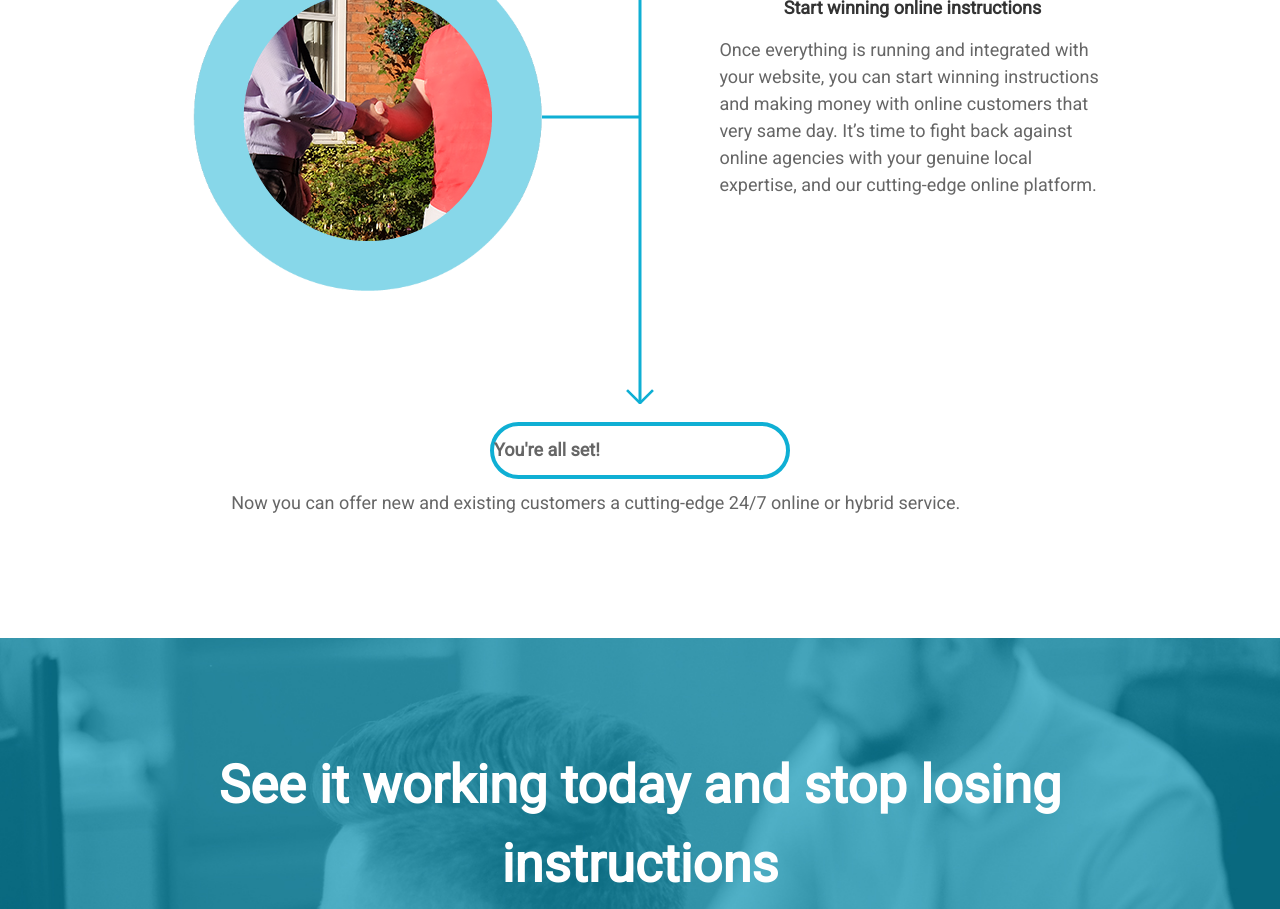
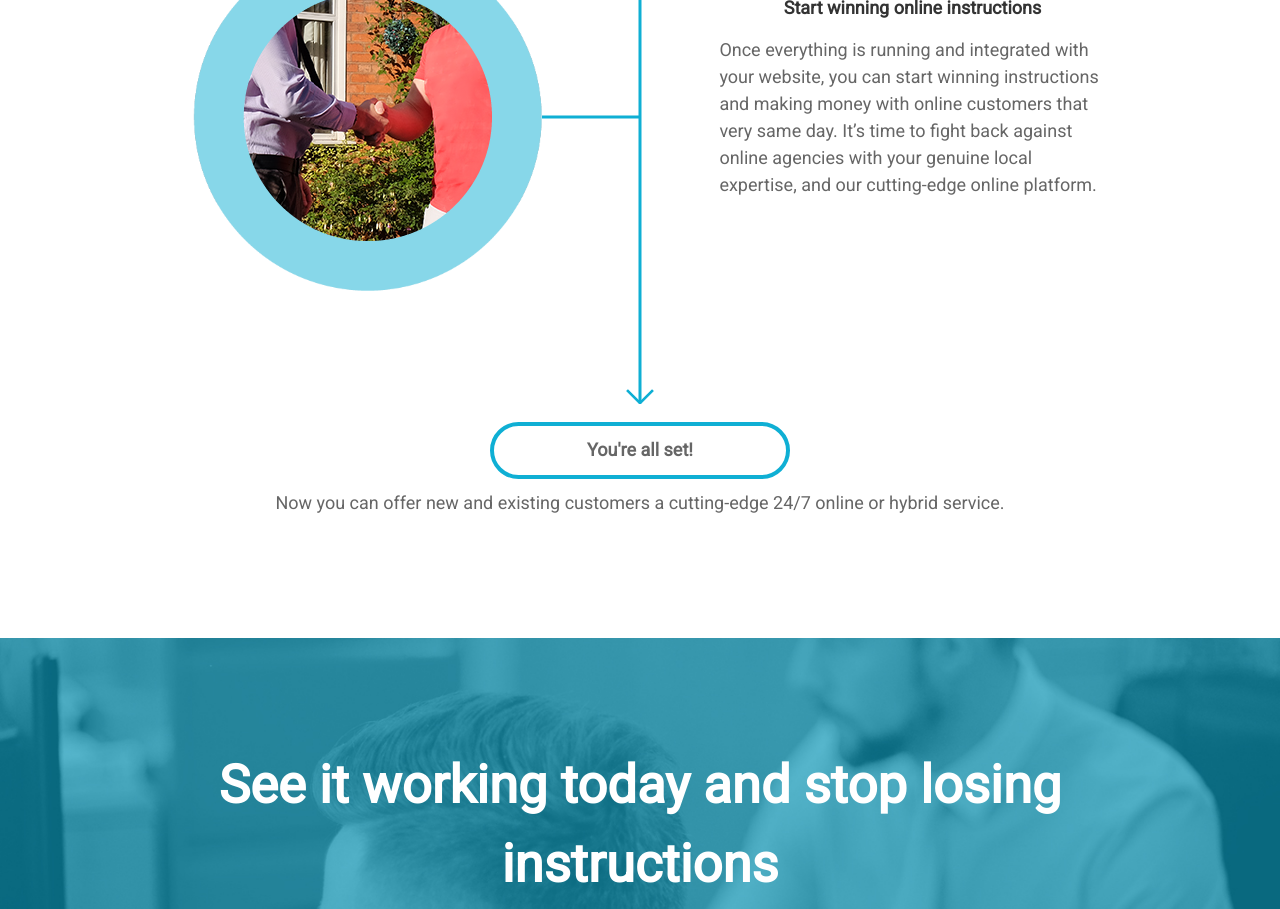
Before and after one commit to hystreet/hystreet.github.io, a Jekyll site: the page built from support/getting-started/index.html, in a window 1280 px wide. Shown: the part 2038-2947 px from the top of the page. Built offline with Jekyll 4.4.1, drawn with Linux system fonts in a browser that asks for light colours; some web fonts are replaced; a script that is not in the unit is left out.

Commit message:
Update index.html

```diff
--- a/support/getting-started/index.html
+++ b/support/getting-started/index.html
@@ -83,7 +83,7 @@ content_type: 'gettingstarted'
       </span>
         </div>
 
-<div class="large-12 columns">
+<div class="large-12 columns layout-text">
 	<p class="gs-youreallset">
 		You're all set!
 	</p>
```
